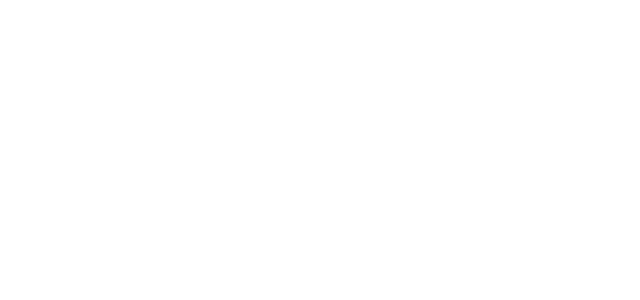
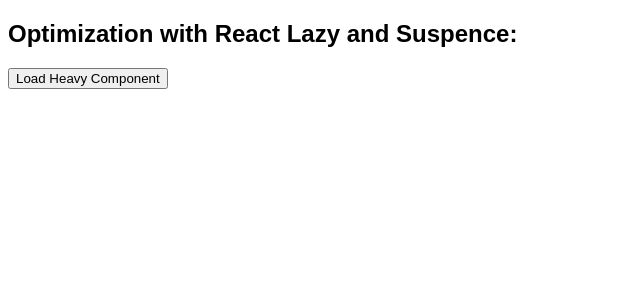
Before and after one commit to muazimmaqbool/Reactjs-with-Me, a React (Create React App) app: page / in a window 1280 px wide. Shown: the top 300 px of the page, without its empty margins (0-640 px from the left). Built offline with nearby package versions, Linux system fonts and the light colour scheme.

Commit message:
lazy working

```diff
--- a/src/App.jsx
+++ b/src/App.jsx
@@ -73,6 +73,7 @@
 import WithMemo from "./React Optimization/1_Memo/WithMemo";
 import WithUseCallback from "./React Optimization/2_UseCallback/WithUseCallback";
 import WithUseMemo from "./React Optimization/3_useMemo/WithUseMemo";
+import React_Lazy_Suspence from "./React Optimization/4_ReactLazy/React_Lazy_Suspence";
 
 
 function App() {
@@ -244,7 +245,7 @@
       {/* <WithMemo/> */}
       {/* <WithUseCallback/> */}
       {/* <WithUseMemo/> */}
-
+      <React_Lazy_Suspence/>
 
     </>
   );
--- a/src/React Optimization/4_ReactLazy/React_Lazy_Suspence.jsx
+++ b/src/React Optimization/4_ReactLazy/React_Lazy_Suspence.jsx
@@ -1,4 +1,5 @@
-import React from 'react'
+import React, { Suspense, useState } from 'react'
+import LazyFile from './LazyFile';
 
 //Benefits: Loads code only when needed → faster initial load.
 
@@ -7,10 +8,20 @@
 //HeavyFile.jsx : This simulates a large / expensive component (charts, dashboards, reports, etc.)
 //LazyFile.jsx : Here we lazy-load the heavy component.
 
+//Suspense handles the loading state.
+
 const React_Lazy_Suspence = () => {
+  const [show, setshow] = useState(false);
   return (
     <div>
         <h2>Optimization with React Lazy and Suspence:</h2>
+
+        <button onClick={()=>setshow(true)}>Load Heavy Component</button>
+
+        <Suspense fallback={<p>Loading...</p>}>
+          {show && <LazyFile/>}
+          {/*  */}
+        </Suspense>
 
     </div>
   )
```
